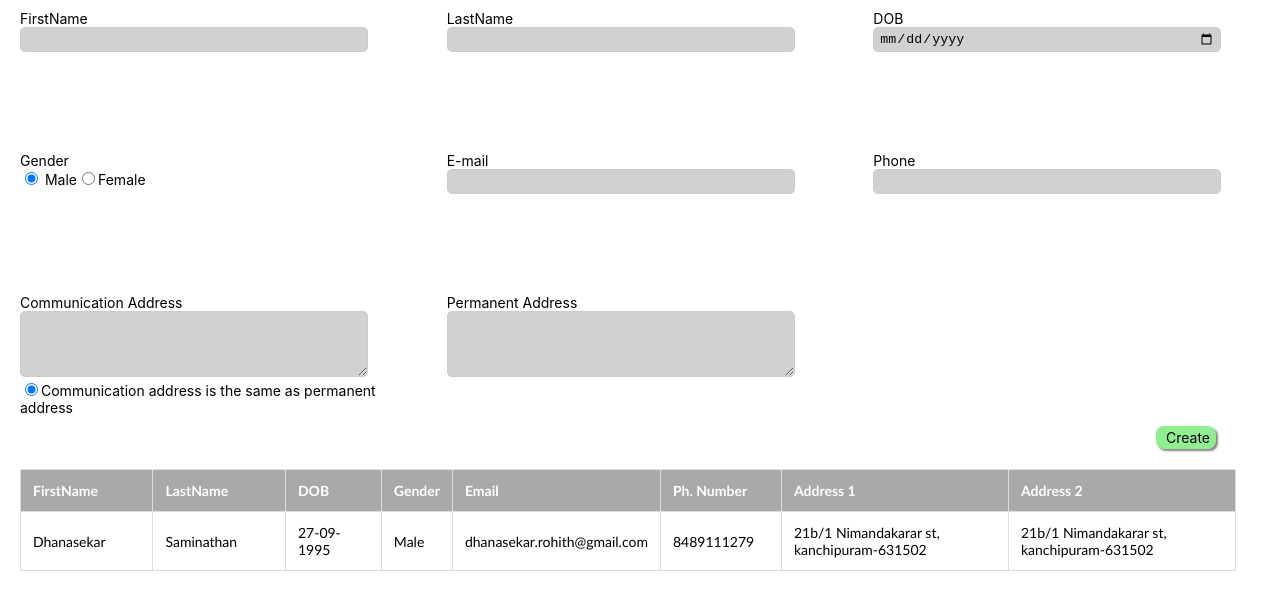
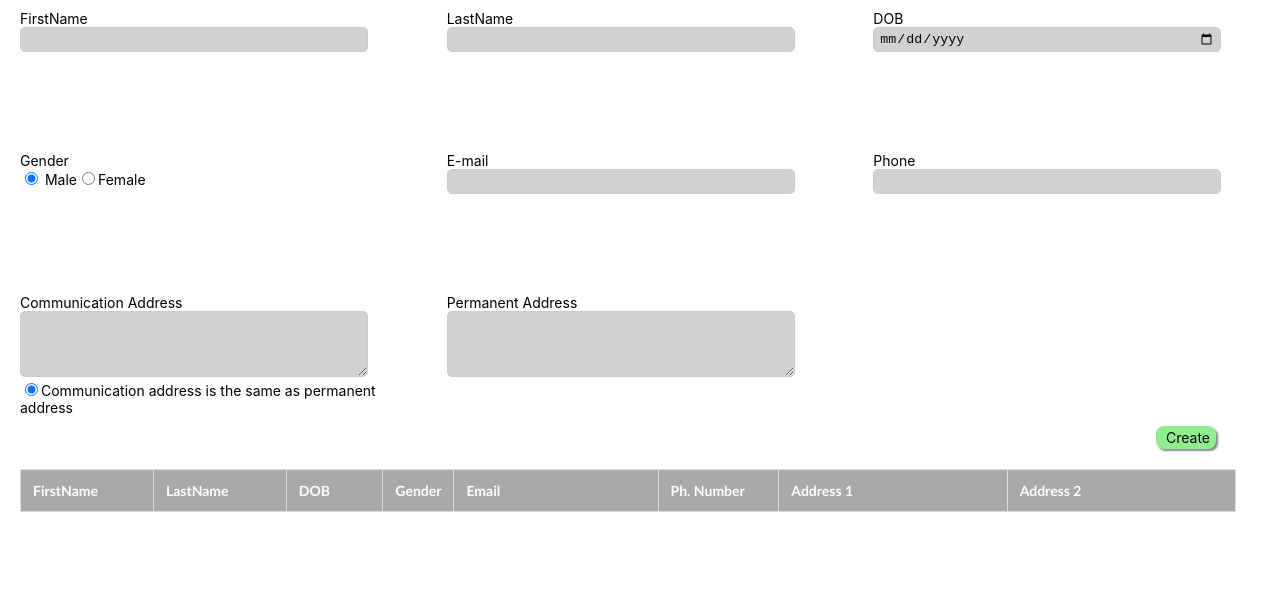
Before and after one commit to Dhanasekarextends/basic-crud, a React (Create React App) app: page / in a window 1280 px wide. Shown: the top 610 px of the page. Built offline with nearby package versions, Linux system fonts and the light colour scheme.

Commit message:
completed mapping

```diff
--- a/src/App.js
+++ b/src/App.js
@@ -10,6 +10,7 @@ class App extends Component {
     male: true,
     female: false,
     state: true,
+    sameAdd: true,
     userDetails: {
       firstName: "",
       lastName: "",
@@ -23,9 +24,16 @@ class App extends Component {
     row: []
   };
   checkedValue = key => {
-    if (key == "gender") {
+    if (key === "gender") {
+      this.setGender();
+    } else if (key === "perAdd") {
+      console.log("addr");
+    }
+  };
+
+  setGender() {
+    let male = this.state.male;
     let userDetails = this.state.userDetails;
-      let male = this.state.male;
     this.setState({
       male: !male,
       female: male
@@ -34,9 +42,7 @@ class App extends Component {
     this.setState({
       userDetails
     });
-    } else if (key == "perAdd") {
   }
-  };
 
   createOnClick = () => {
     let rows = this.state.row;
@@ -45,6 +51,7 @@ class App extends Component {
     this.setState({
       row: rows
     });
+    this.setGender();
     this.setState({
       userDetails: {
         firstName: "",
@@ -57,7 +64,6 @@ class App extends Component {
         perAdd: ""
       }
     });
-    console.log(this.state.userDetails);
   };
 
   inputFieldOnChange = (key, event) => {
@@ -85,6 +91,7 @@ class App extends Component {
             <InputField
               type="text"
               onChange={event => this.inputFieldOnChange("lastName", event)}
+              value={this.state.userDetails.lastName}
             />
           </div>
           <div className="grid-items">
@@ -93,6 +100,7 @@ class App extends Component {
             <InputField
               type="date"
               onChange={event => this.inputFieldOnChange("dob", event)}
+              value={this.state.userDetails.dob}
             />
           </div>
           <div className="grid-items">
@@ -117,12 +125,14 @@ class App extends Component {
             <InputField
               type="text"
               onChange={event => this.inputFieldOnChange("email", event)}
+              value={this.state.userDetails.email}
             />
           </div>
           <div className="grid-items">
             Phone <br />
             <InputField
               onChange={event => this.inputFieldOnChange("phone", event)}
+              value={this.state.userDetails.phone}
             />
           </div>
           <div className="grid-items">
@@ -130,11 +140,12 @@ class App extends Component {
             <br />
             <TextArea
               onChange={event => this.inputFieldOnChange("commAdd", event)}
+              value={this.state.userDetails.commAdd}
             />
             <div>
               <RadioButton
                 value={"perAdd"}
-                checked={this.state.male}
+                checked={this.state.sameAdd}
                 onChange={event => this.checkedValue("perAdd", event)}
               />
               Communication address is the same as permanent address
@@ -145,6 +156,7 @@ class App extends Component {
             <br />
             <TextArea
               onChange={event => this.inputFieldOnChange("perAdd", event)}
+              value={this.state.userDetails.perAdd}
             />
           </div>
         </div>
@@ -154,7 +166,7 @@ class App extends Component {
           </div>
         </div>
         <div className="table-view">
-          <TableClass />
+          <TableClass row={this.state.row} />
         </div>
       </div>
     );
--- a/src/components/table.js
+++ b/src/components/table.js
@@ -2,6 +2,20 @@ import React, { Component } from "react";
 
 class TableClass extends Component {
   render() {
+    let usersList = this.props.row.map(userDetails => {
+      return (
+        <tr key={userDetails.id}>
+          <td>{userDetails.firstName}</td>
+          <td>{userDetails.lastName}</td>
+          <td>{userDetails.dob}</td>
+          <td>{userDetails.gender}</td>
+          <td>{userDetails.email}</td>
+          <td>{userDetails.phone}</td>
+          <td>{userDetails.commAdd}</td>
+          <td>{userDetails.perAdd}</td>
+        </tr>
+      );
+    });
     return (
       <div>
         <table className="table-class">
@@ -27,18 +41,7 @@ class TableClass extends Component {
               <th>Address 2</th>
             </tr>
           </thead>
-          <tbody>
-            <tr>
-              <td>Dhanasekar</td>
-              <td>Saminathan</td>
-              <td>27-09-1995</td>
-              <td>Male</td>
-              <td>dhanasekar.rohith@gmail.com</td>
-              <td>8489111279</td>
-              <td>21b/1 Nimandakarar st, kanchipuram-631502</td>
-              <td>21b/1 Nimandakarar st, kanchipuram-631502</td>
-            </tr>
-          </tbody>
+          <tbody>{usersList}</tbody>
         </table>
       </div>
     );
```
Lines whose indentation alone changed are shown as unchanged.
